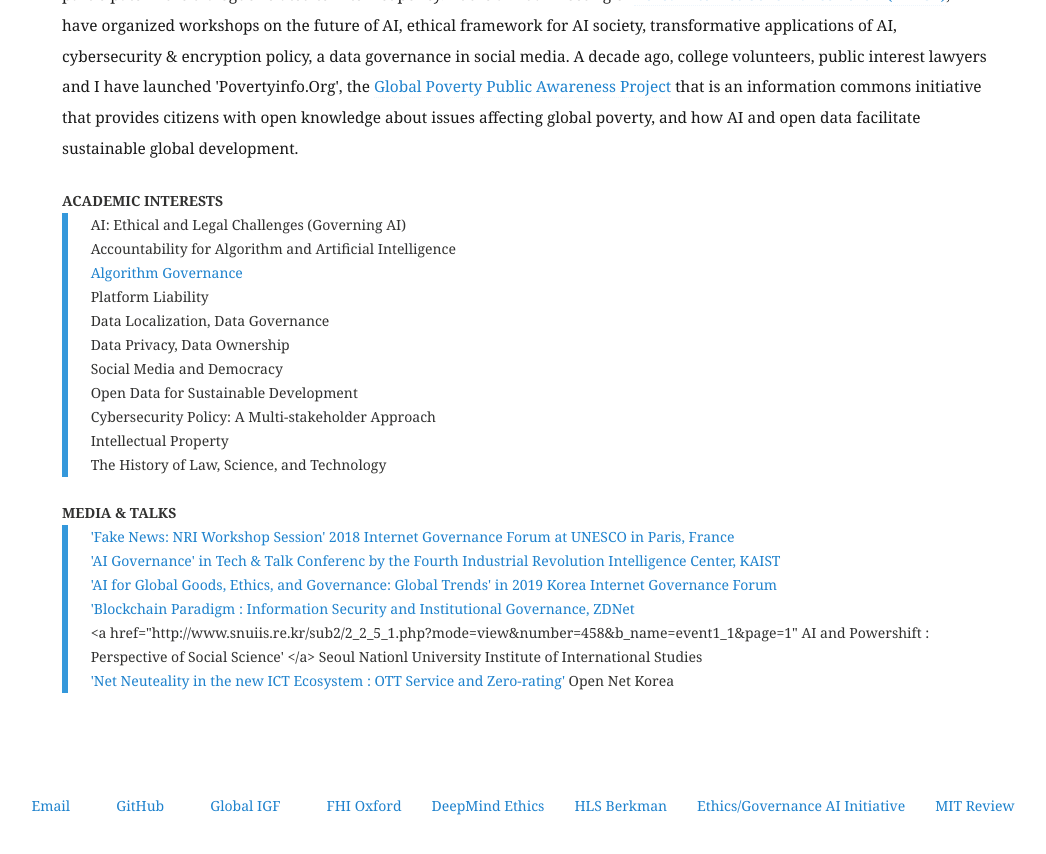
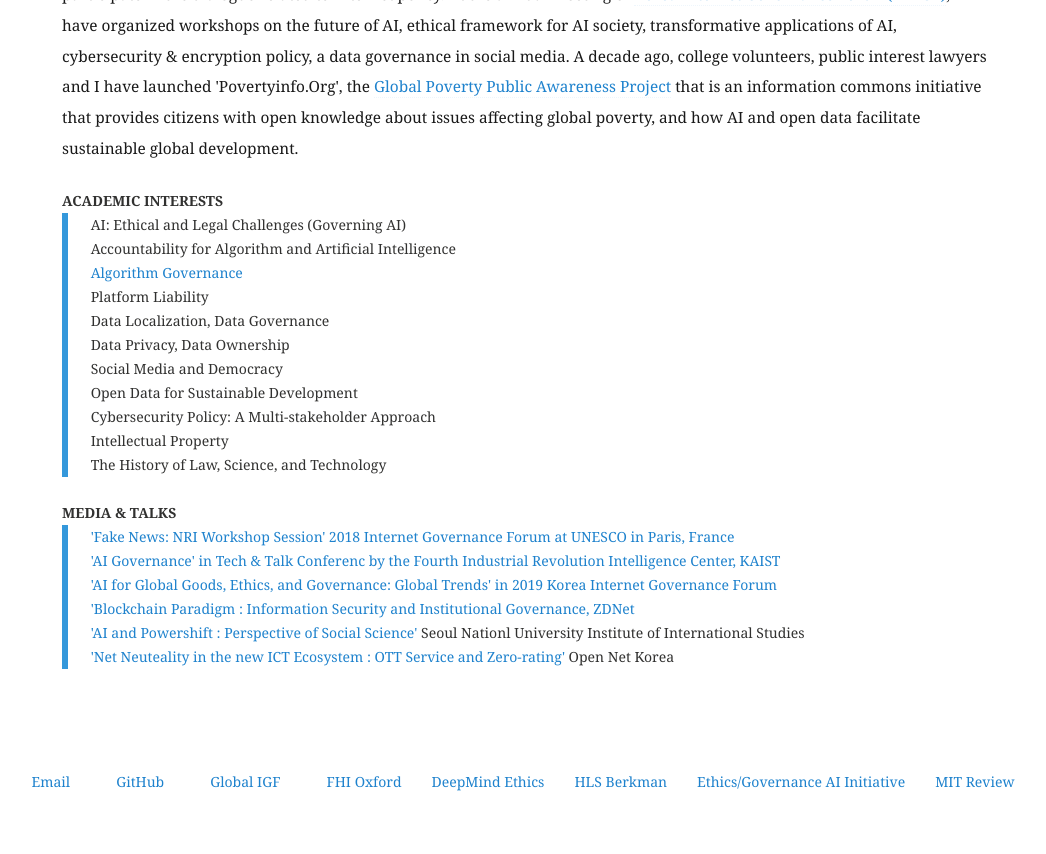
Before and after one commit to eunchangchoi/eunchangchoi.github.io, a Jekyll site: the page built from index.md, in a window 1280 px wide and 900 px high, scrolled down 1185 px. Shown: the top 854 px of the window, without its empty margins (38-1084 px from the left). Built offline with Jekyll 4.4.1, drawn with Linux system fonts in a browser that asks for light colours.

Commit message:
Update index.md

```diff
--- a/index.md
+++ b/index.md
@@ -45,5 +45,5 @@ title: "Eun Chang Choi"
   <a href="https://www.kaist.ac.kr/_prog/_board/?mode=V&no=96361&code=kaist_news&site_dvs_cd=kr&menu_dvs_cd=&list_typ=B&skey=&sval=&smonth=&site_dvs=&GotoPage=1"> 'AI Governance' in Tech & Talk Conferenc by the Fourth Industrial Revolution Intelligence Center, KAIST </a> <br>
    <a href="https://www.youtube.com/watch?v=0-ysDtfJ8Jk">'AI for Global Goods, Ethics, and Governance: Global Trends' in 2019 Korea Internet Governance Forum </a> <br>
   <a href="http://www.zdnet.co.kr/view/?no=20170915172456&from=Mobile"> 'Blockchain Paradigm : Information Security and Institutional Governance, ZDNet </a> <br>
-  <a href="http://www.snuiis.re.kr/sub2/2_2_5_1.php?mode=view&number=458&b_name=event1_1&page=1" AI and Powershift : Perspective of Social Science' </a> Seoul Nationl University Institute of International Studies <br>
+  <a href="http://www.snuiis.re.kr/sub2/2_2_5_1.php?mode=view&number=458&b_name=event1_1&page=1"> 'AI and Powershift : Perspective of Social Science'</a> Seoul Nationl University Institute of International Studies <br>
   <a href="https://opennet.or.kr/wp-content/uploads/2015/08/발표자료-Net-Neutrality-OTT-Zero-ratinghandout-2015812-.pdf"> 'Net Neuteality in the new ICT Ecosystem : OTT Service and Zero-rating'</a> Open Net Korea <br>
```
